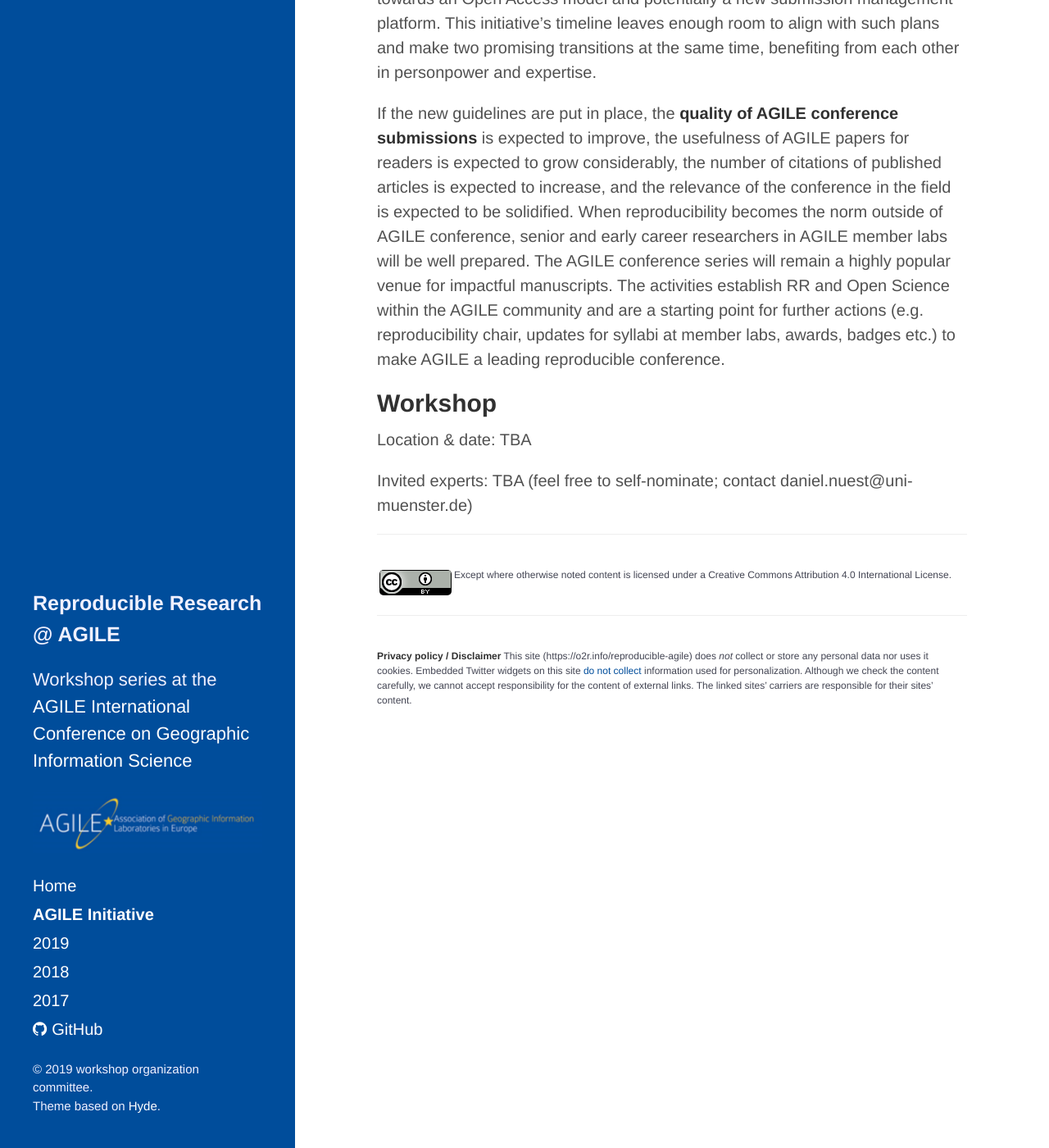
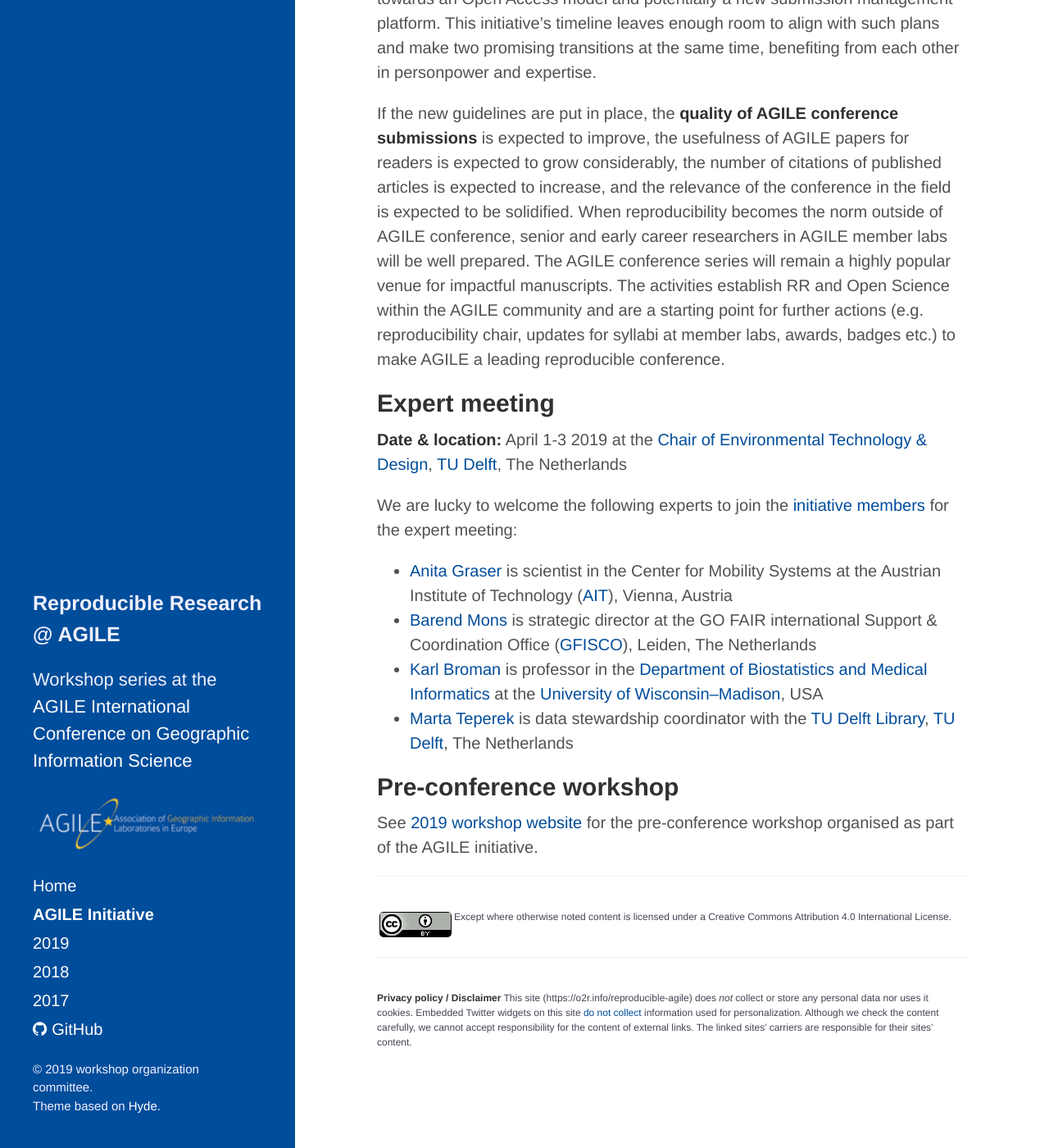
Before and after one commit to reproducible-agile/reproducible-agile.github.io, a Jekyll site: the page built from initiative.md, in a window 1280 px wide and 1400 px high, scrolled down 2056 px. Shown: the whole window at 82% size. Built offline with Jekyll 4.4.1, drawn with Linux system fonts in a browser that asks for light colours; some of the changed text lies outside the part shown.

Commit message:
add expert meeting participants and date/location

```diff
--- a/initiative.md
+++ b/initiative.md
@@ -40,7 +40,7 @@
 The group composition ensures familiarity with AGILE and RR-expertise in GIScience.
 The meeting will be prepared by online collaborations starting in 2018.
 
-The first draft of the guidelines will be presented in an one-hour **online webinar** during the workshop.
+The first draft of the guidelines will be presented in an one-hour **online webinar** during the expert meeting.
 All AGILE members are cordially invited to the webinar, which will be recorded and includes time for questions.
 The immediate feedback and comments from a 3-week consultation period after the webinar will be included in the **final draft**, which will be submitted to the AGILE council for consideration.
 
@@ -60,8 +60,19 @@
 When reproducibility becomes the norm outside of AGILE conference, senior and early career researchers in AGILE member labs will be well prepared.
 The AGILE conference series will remain a highly popular venue for impactful manuscripts. The activities establish RR and Open Science within the AGILE community and are a starting point for further actions (e.g. reproducibility chair, updates for syllabi at member labs, awards, badges etc.) to make AGILE a leading reproducible conference.
 
-## Workshop
+## Expert meeting
 
-Location & date: TBA
+**Date & location:** April 1-3 2019 at the [Chair of Environmental Technology & Design](https://www.tudelft.nl/en/architecture-and-the-built-environment/about-the-faculty/departments/urbanism/organisation/sections/environmental-technology-and-design/), [TU Delft](https://www.tudelft.nl/en/), The Netherlands
 
-Invited experts: TBA (feel free to self-nominate; contact daniel.nuest@uni-muenster.de)
+We are lucky to welcome the following experts to join the [initiative members](#initiative-members) for the expert meeting:
+
+- [Anita Graser](https://orcid.org/0000-0001-5361-2885) is scientist in the Center for Mobility Systems at the Austrian Institute of Technology ([AIT](https://www.ait.ac.at/#!/)), Vienna, Austria
+- [Barend Mons](https://orcid.org/0000-0003-3934-0072) is strategic director at the GO FAIR international Support & Coordination Office ([GFISCO](https://www.go-fair.org/countries/map/netherlands/)), Leiden, The Netherlands
+- [Karl Broman](https://orcid.org/0000-0002-4914-6671) is professor in the [Department of Biostatistics and Medical Informatics](https://www.biostat.wisc.edu/) at the [University of Wisconsin–Madison](https://www.wisc.edu/), USA
+- [Marta Teperek](https://orcid.org/0000-0001-8520-5598) is data stewardship coordinator with the [TU Delft Library](https://www.tudelft.nl/en/library/current-topics/research-data-management/research-data-management/data-stewardship/), [TU Delft](https://www.tudelft.nl), The Netherlands
+
+<!-- NN (eScience NL) -->
+
+## Pre-conference workshop
+
+See [2019 workshop website](/reproducible-agile/2019) for the pre-conference workshop organised as part of the AGILE initiative.
```
